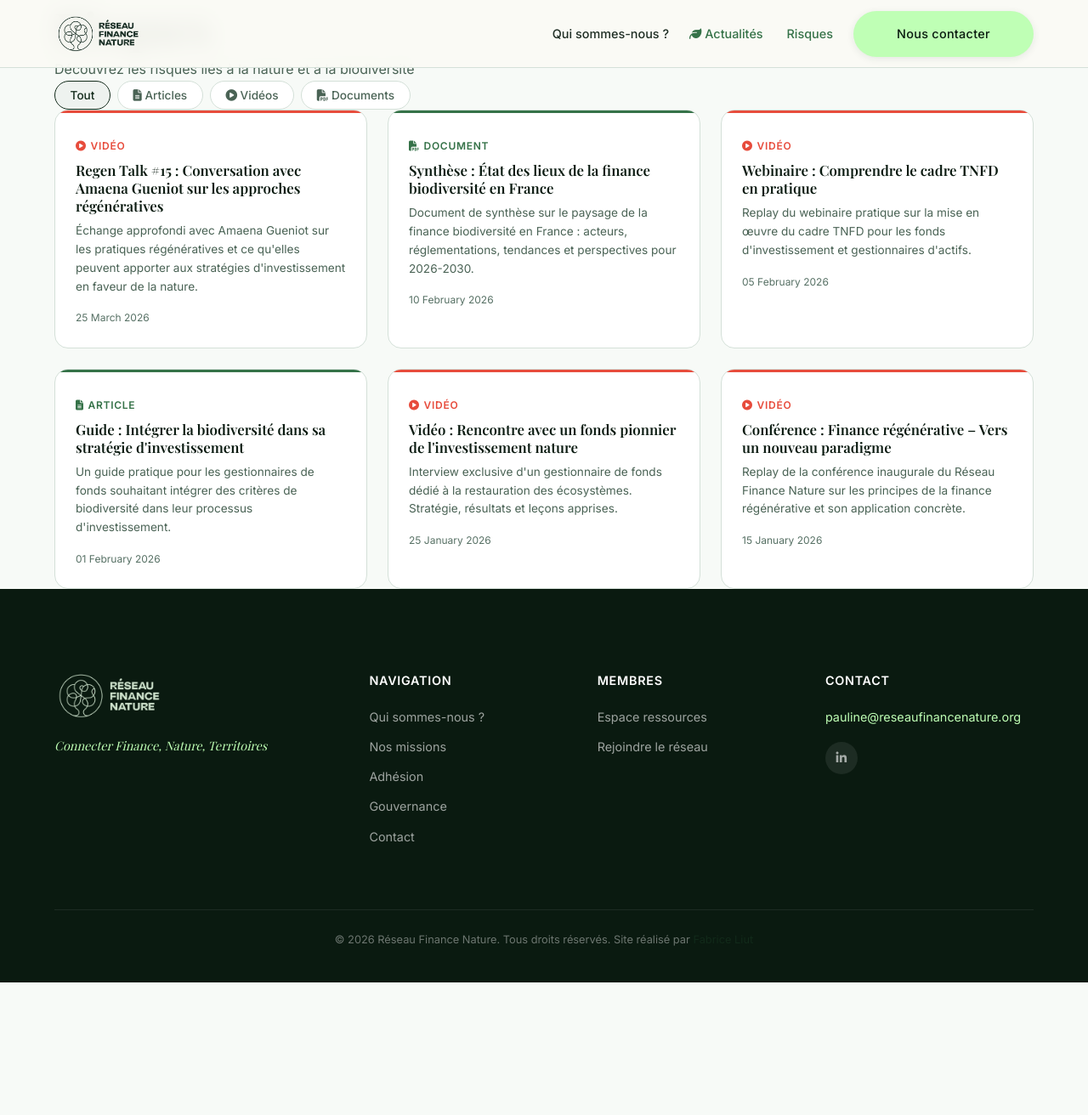
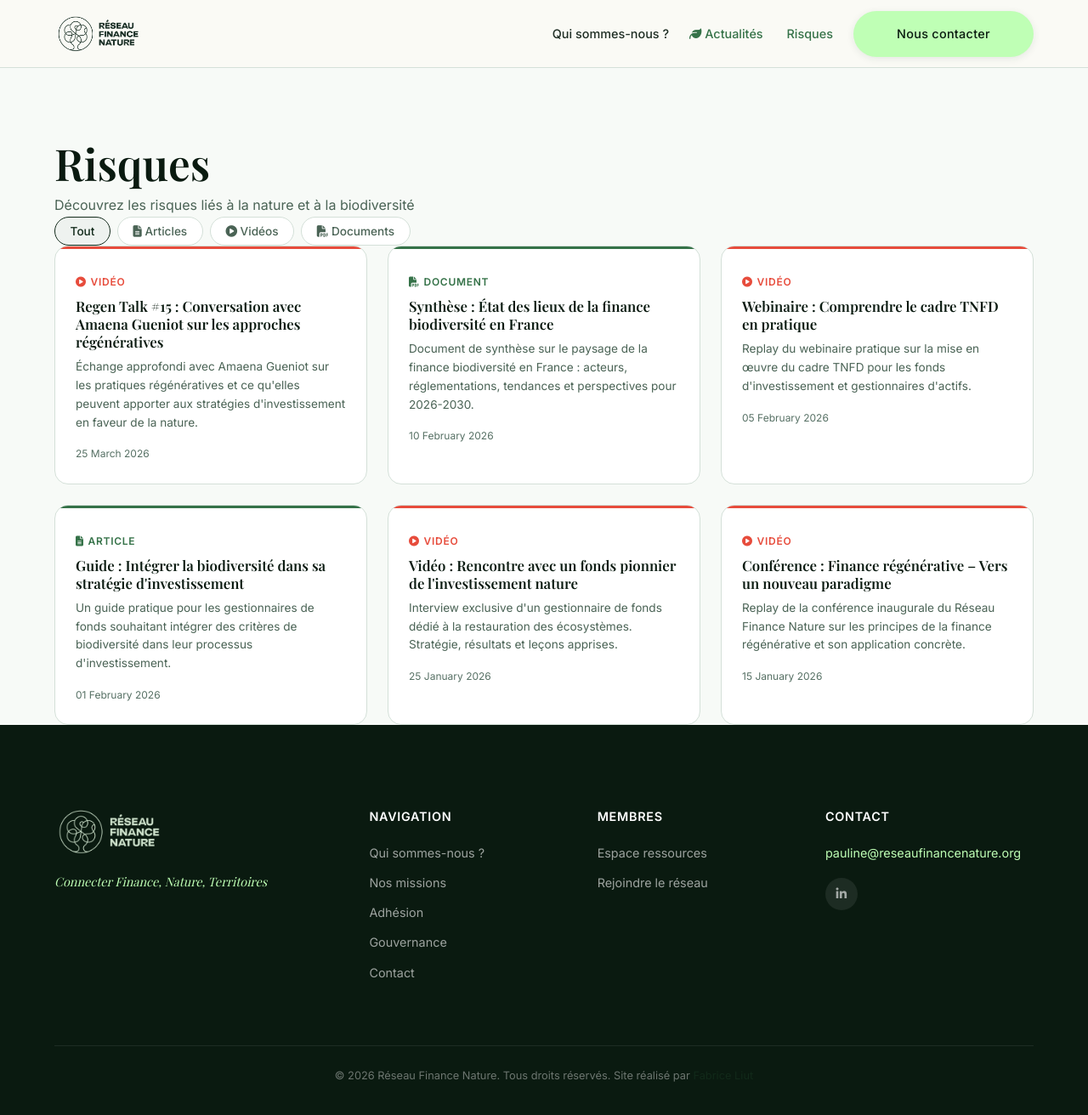
Before and after one commit to fabriceliut/reseau-finance-nature, a Jekyll site: the page built from pages/risques.html, in a window 1280 px wide and 1316 px high. Shown: the top 1312 px of the window at 85% size. Built offline with Jekyll 4.4.1, drawn with Linux system fonts in a browser that asks for light colours.

Commit message:
Add top padding to news-page and risks-page to avoid header overlap

```diff
--- a/assets/css/style.css
+++ b/assets/css/style.css
@@ -2144,3 +2144,9 @@ h4 { font-size: 1.1rem; }
     padding: var(--space-md);
   }
 }
+
+/* --- Page-specific styles --- */
+.news-page,
+.risks-page {
+  padding-top: var(--header-height);
+}
```
